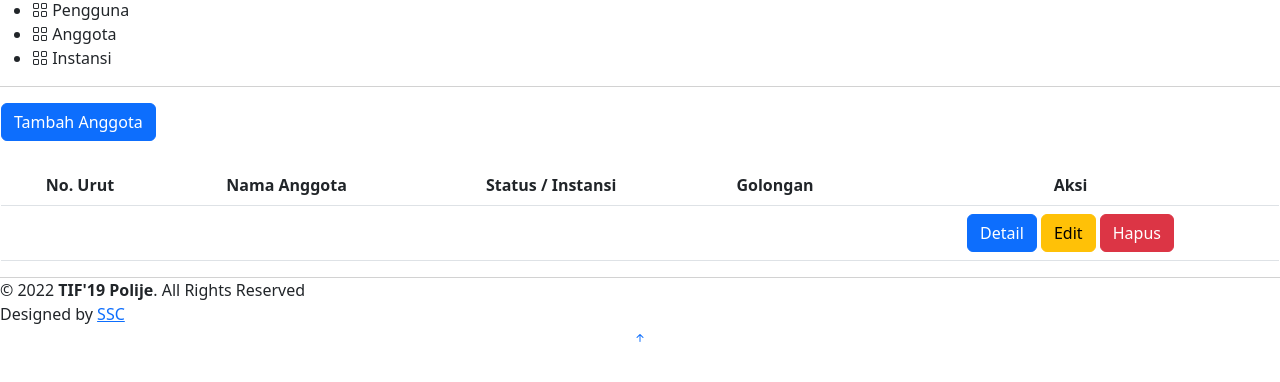
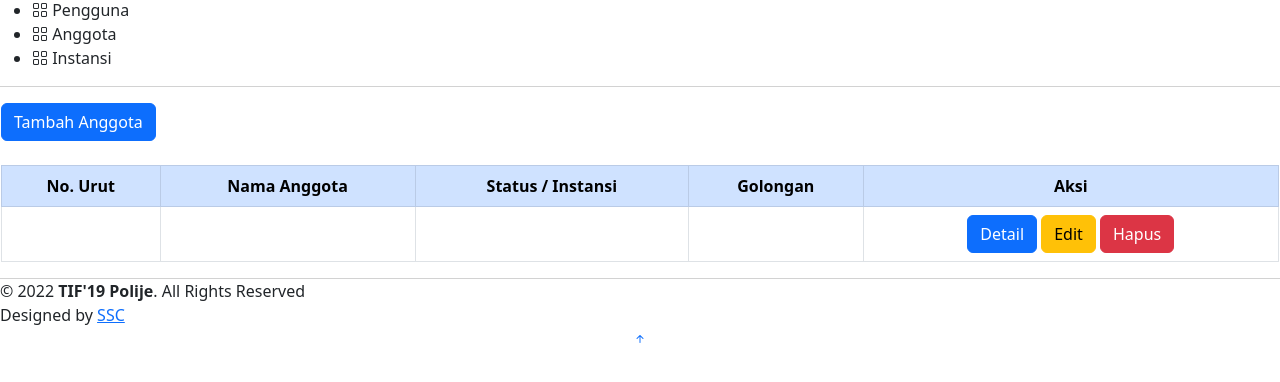
Before and after one commit to MohamadArdias/koperasi, a CodeIgniter app: page /koperasi/index.php/Anggota in a window 1280 px wide. Shown: the part 122-504 px from the top of the page. Run offline with CodeIgniter, Linux system fonts and the light colour scheme; tables that the repository leaves empty or names only in its code hold one stand-in row (values such as "Sample post"); data that the repository does not hold is empty; some libraries are stand-ins or nearby versions.

Commit message:
repair table anggota

```diff
--- a/application/views/anggota/index.php
+++ b/application/views/anggota/index.php
@@ -18,8 +18,8 @@
     <a href="<?= base_url(); ?>index.php/Anggota/tambah" class="btn btn-primary">Tambah Anggota</a>
   </div>
   <br>
-  <table class="table">
-    <thead>
+  <table class="table table-bordered">
+    <thead class="table-primary">
       <tr>
         <th class="text-center">No. Urut</th>
         <th class="text-center">Nama Anggota</th>
```
